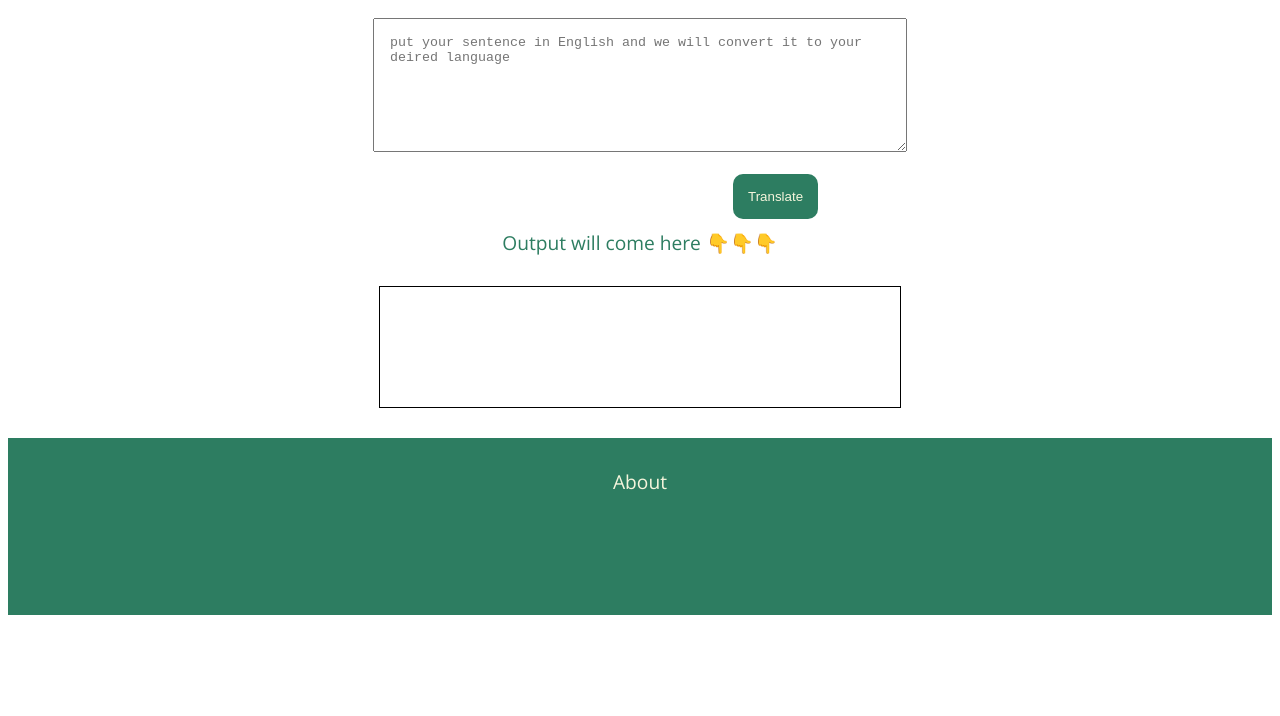
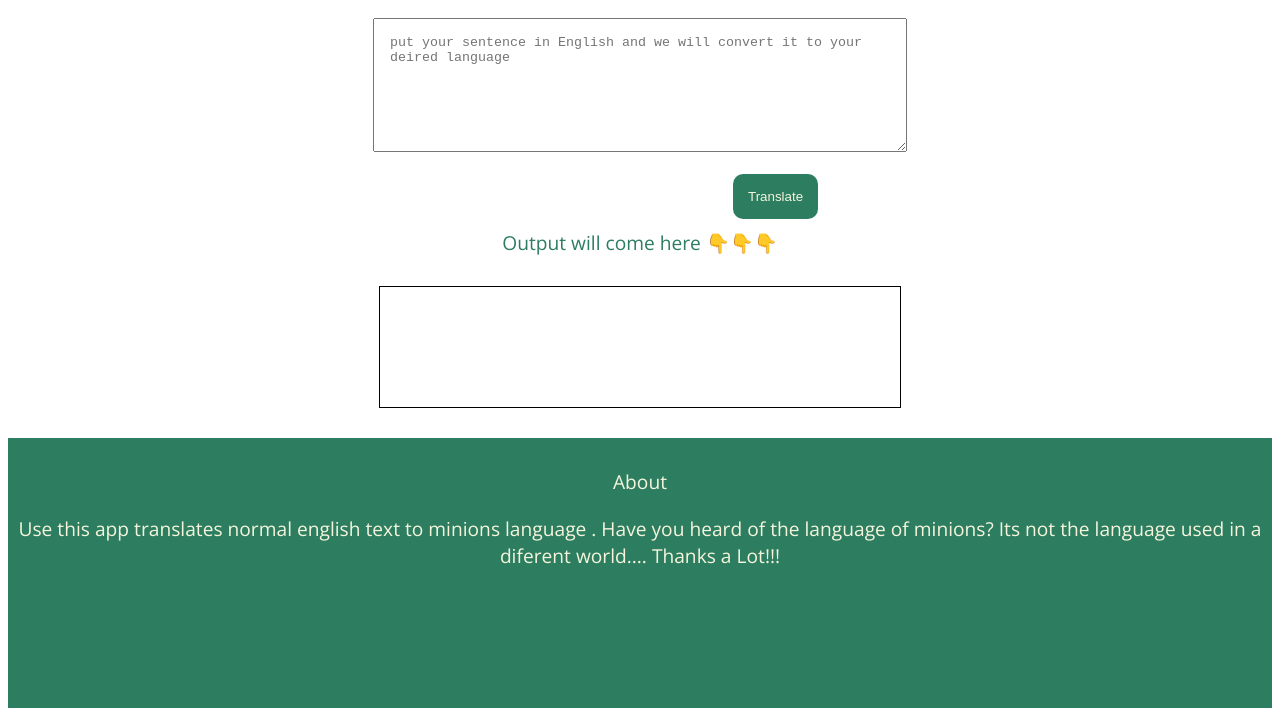
Before and after one commit to Ak-Dev-10/language-translator-application, a plain HTML site: page index.html in a window 1280 px wide. Shown: the part 94-810 px from the top of the page. Drawn offline with nearby package versions, Linux system fonts and the light colour scheme.

Commit message:
commit
added footer to the index.html file

```diff
--- a/index.html
+++ b/index.html
@@ -5,7 +5,7 @@
     <meta http-equiv="X-UA-Compatible" content="IE=edge">
     <meta name="viewport" content="width=device-width, initial-scale=1.0">
     <link href="styles.css" rel="stylesheet">
-    <title>Document</title>
+    <title>translator</title>
 </head>
 <body>
     <h1 class="header">Your Translating Friend!!!</h1>
@@ -16,7 +16,13 @@
 <div class="output-txt">Output will come here 👇👇👇</div>
 <div id="output"></div>
 
-<footer class="footer">About</footer>
+<footer class="footer">About
+    <p>
+        Use this app translates normal english text to minions language . Have you heard of
+        the language of minions? Its not the language used in a diferent world....
+        Thanks a Lot!!!
+    </p>
+</footer>
     <script src="app.js" type="text/javascript"></script>
 </body>
 </html>
```
